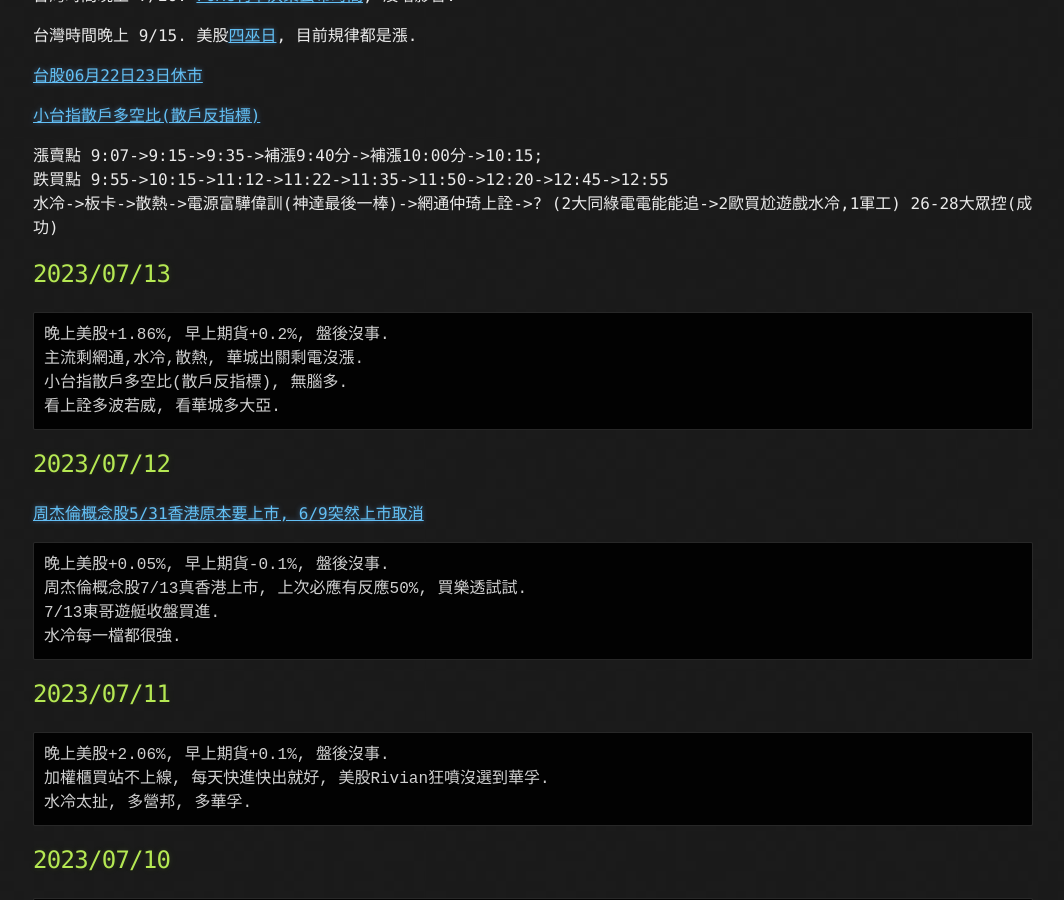
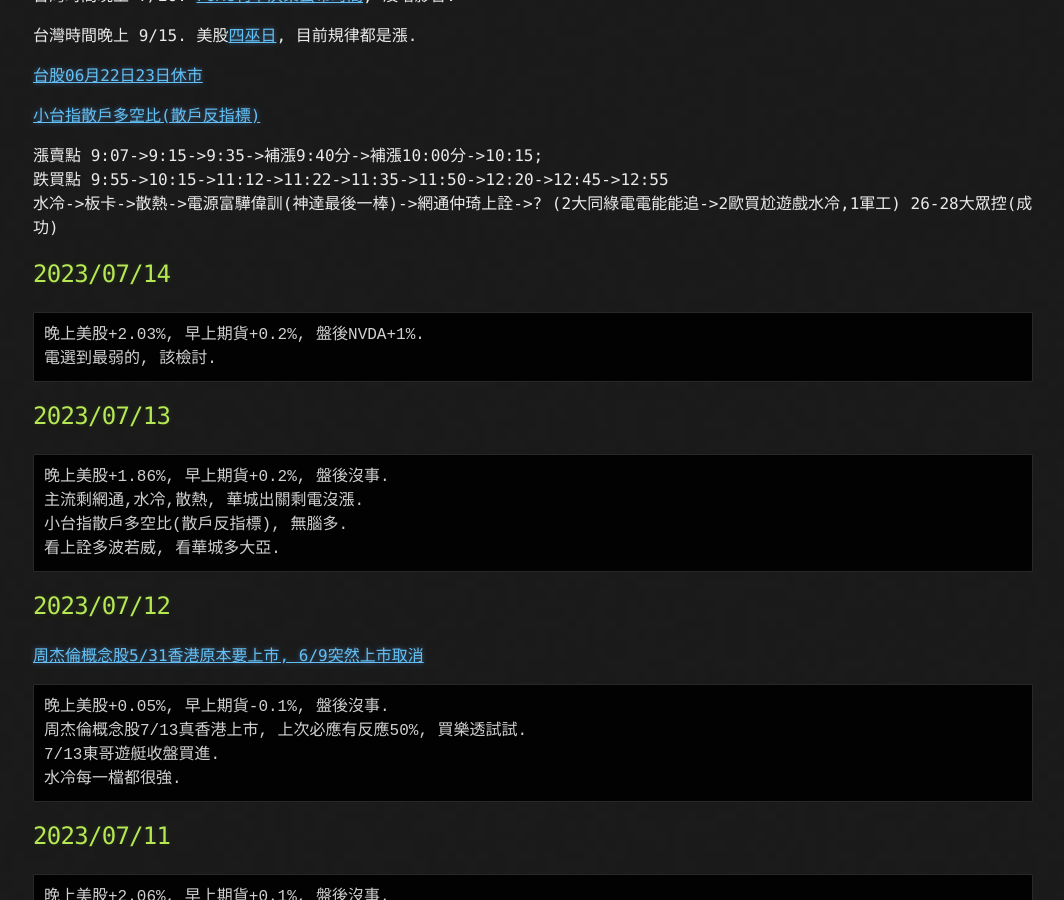
Before and after one commit to lepg5487/Stock_God, a Jekyll site: the page built from index.md, in a window 1280 px wide and 900 px high, scrolled down 394 px. Shown: the whole window, without its empty margins (107-1171 px from the left). Built offline with Jekyll 4.4.1, drawn with Linux system fonts in a browser that asks for light colours; our own code applies the rules of GitHub Pages for plain Markdown files.

Commit message:
Update index.md

````diff
--- a/index.md
+++ b/index.md
@@ -20,6 +20,12 @@
 跌買點 9:55->10:15->11:12->11:22->11:35->11:50->12:20->12:45->12:55
 水冷->板卡->散熱->電源富驊偉訓(神達最後一棒)->網通仲琦上詮->? (2大同綠電電能能追->2歐買尬遊戲水冷,1軍工)
 26-28大眾控(成功)
+
+## 2023/07/14
+```
+晚上美股+2.03%, 早上期貨+0.2%, 盤後NVDA+1%.
+電選到最弱的, 該檢討.
+```
 
 ## 2023/07/13
 ```
````
